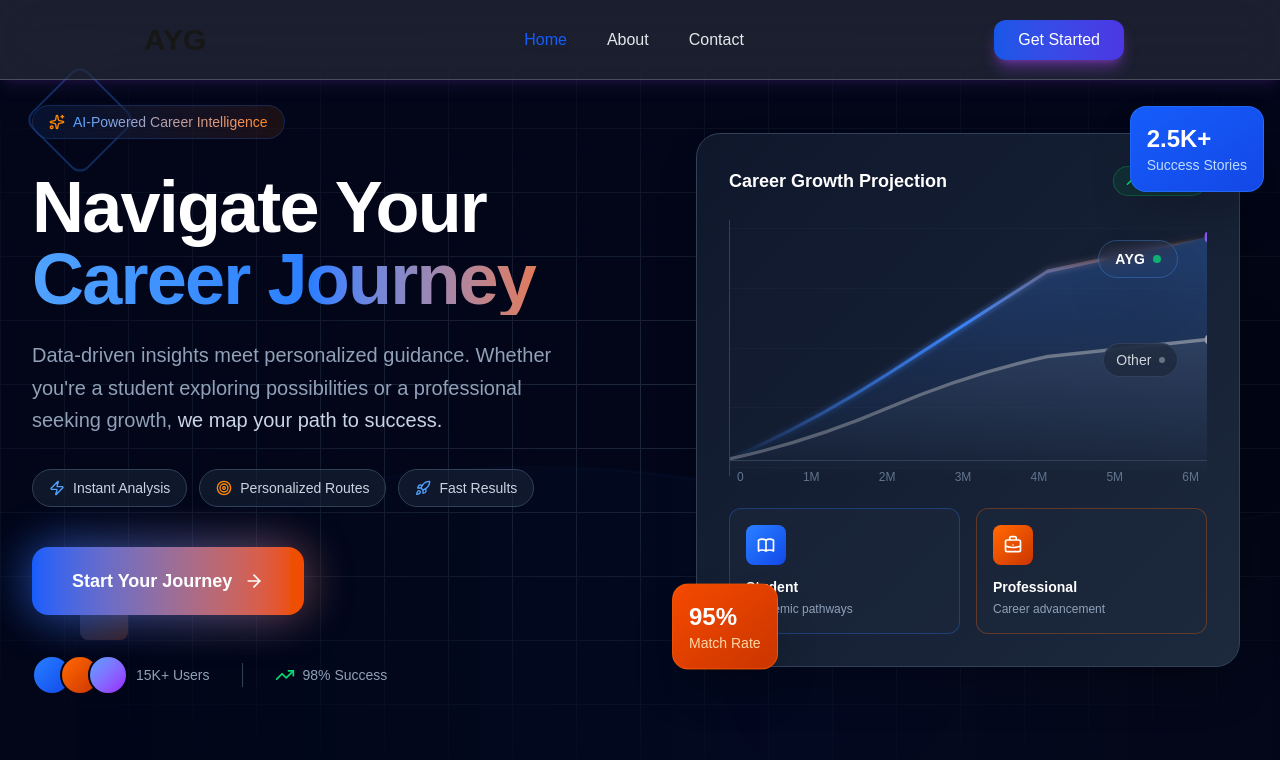
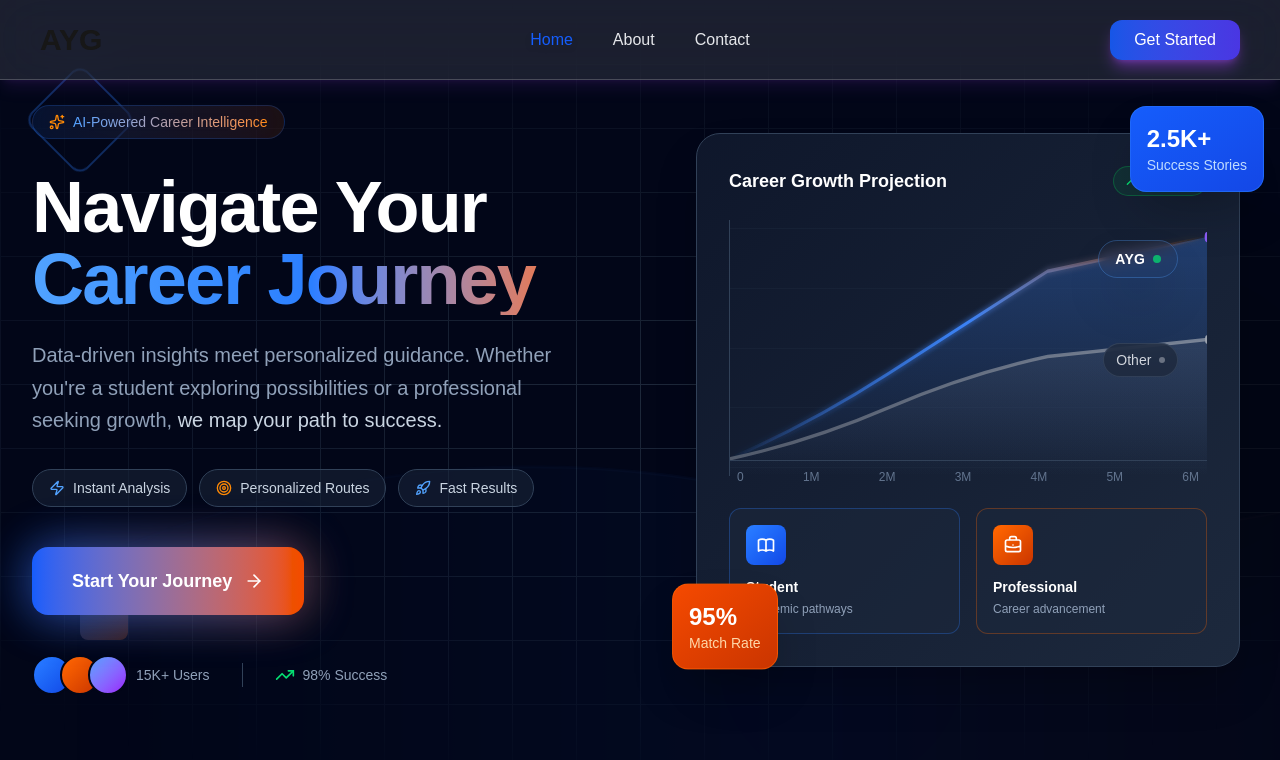
Before and after one commit to muntasir-developer/AYG, a Next.js app: page / in a window 1280 px wide. Shown: the top 760 px of the page. Built offline with nearby package versions, Linux system fonts and the light colour scheme.

Commit message:
Add some chages

```diff
--- /dev/null
+++ b/src/app/not-found.tsx
@@ -0,0 +1,19 @@
+"use client";
+
+import Link from "next/link";
+
+export default function NotFound() {
+  return (
+    <div className="min-h-screen flex flex-col items-center justify-center text-center p-6">
+      <h1 className="text-5xl font-bold">404</h1>
+      <p className="mt-2 text-xl">Oops! This page doesn’t exist.</p>
+
+      <Link
+        href="/"
+        className="mt-6 px-6 py-3 bg-black text-white rounded-lg hover:bg-gray-800"
+      >
+        Go Home
+      </Link>
+    </div>
+  );
+}
--- a/src/components/Navbar.tsx
+++ b/src/components/Navbar.tsx
@@ -1,13 +1,14 @@
 "use client";
-import React from "react";
+import React, { useState } from "react";
 import Link from "next/link";
 import { usePathname, useRouter } from "next/navigation";
+import { Menu, X } from "lucide-react";
 
 const Navbar = () => {
   const pathname = usePathname();
   const router = useRouter();
+  const [open, setOpen] = useState(false);
 
-  // Show navbar only on home page
   if (pathname !== "/" && pathname !== "/about" && pathname !== "/contact") {
     return null;
   }
@@ -19,25 +20,24 @@ const Navbar = () => {
   ];
 
   return (
+    <>
+      {/* DESKTOP NAVBAR (hidden on mobile) */}
       <nav
         className="
-      fixed top-0 left-0 z-50
-      hidden lg:flex items-center
-      h-20 w-full px-6 md:px-36
-      bg-white/10
-      backdrop-blur-xl
-      border-b border-white/20
-      shadow-lg shadow-purple-500/10
-      font-poppins
+          hidden lg:flex
+          fixed top-0 left-0 z-50 w-full h-20
+          bg-white/10 backdrop-blur-xl border-b border-white/20
+          shadow-lg shadow-purple-500/10 font-poppins
+          items-center px-10 justify-between
         "
       >
-      {/* Left: Logo */}
+        {/* Logo */}
         <div className="flex items-center flex-1">
           <span className="text-3xl font-extrabold">AYG</span>
         </div>
 
-      {/* Center Links */}
-      <div className="hidden md:flex gap-10 flex-1 justify-center items-center">
+        {/* Links */}
+        <div className="flex gap-10 flex-1 justify-center items-center">
           {navItems.map((item) => (
             <Link
               key={item.name}
@@ -53,8 +53,8 @@ const Navbar = () => {
           ))}
         </div>
 
-      {/* Right CTA */}
-      <div className="flex items-center right-0 justify-end pr-3  flex-1">
+        {/* Desktop CTA */}
+        <div className="flex flex-1 justify-end">
           <button
             onClick={() => router.push("quest1")}
             className="
@@ -63,13 +63,47 @@ const Navbar = () => {
               text-white px-6 py-2 rounded-xl
               shadow-lg shadow-purple-500/40
               hover:shadow-purple-400/50
-            transition-all backdrop-blur-sm
+              transition-all
             "
           >
             Get Started
           </button>
         </div>
       </nav>
+
+      {/* MOBILE HAMBURGER ICON ONLY */}
+      <button
+        className="lg:hidden fixed top-5 right-5 z-[60] text-white"
+        onClick={() => setOpen(!open)}
+      >
+        {open ? <X size={32} /> : <Menu size={32} />}
+      </button>
+
+      {/* MOBILE MENU DROPDOWN */}
+      <div
+        className={`
+          lg:hidden fixed top-0 right-0 z-50 w-full
+          bg-black/70 backdrop-blur-xl
+          transition-all duration-300 overflow-hidden
+          ${open ? "max-h-96 pt-20 pb-6" : "max-h-0 pt-0 pb-0"}
+        `}
+      >
+        <div className="flex flex-col items-center gap-6">
+          {navItems.map((item) => (
+            <Link
+              key={item.name}
+              href={item.href}
+              onClick={() => setOpen(false)}
+              className={`text-lg font-medium ${
+                pathname === item.href ? "text-blue-400" : "text-white"
+              }`}
+            >
+              {item.name}
+            </Link>
+          ))}
+        </div>
+      </div>
+    </>
   );
 };
 
```
Lines whose indentation alone changed are shown as unchanged.
